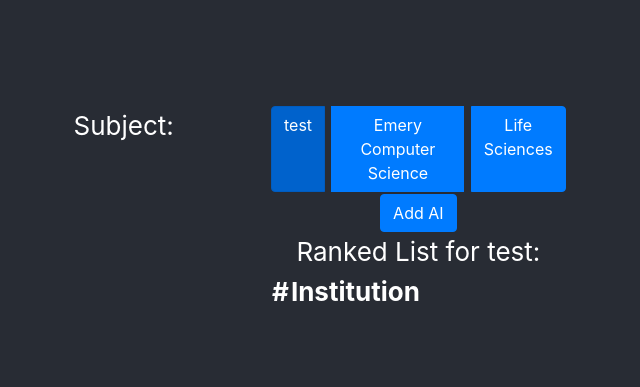
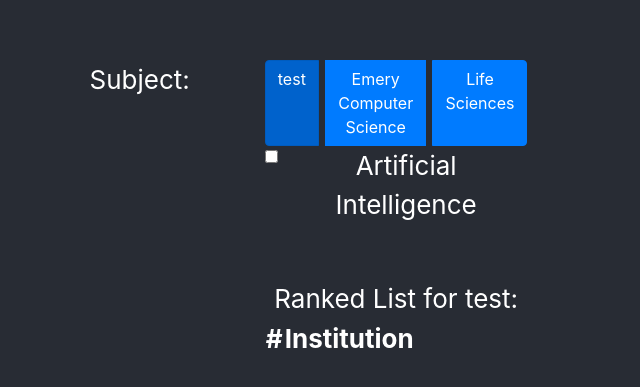
Before and after one commit to AlanChen4/StemRanked, a React (Create React App) app: page / in a window 1280 px wide. Shown: the part 191-578 px from the top of the page, without its empty margins (369-1009 px from the left). Built offline with nearby package versions, Linux system fonts and the light colour scheme.

Commit message:
Made AI component a checklist instead of a button

```diff
--- a/src/components/RankingInputForm.js
+++ b/src/components/RankingInputForm.js
@@ -56,7 +56,11 @@ function RankingInputForm() {
             Life Sciences
           </ToggleButton>
         </ToggleButtonGroup>
-        <Button onClick={addAI}>Add AI</Button>
+        <Form>
+          <Form.Group>
+            <Form.Check type="checkbox" label="Artificial Intelligence" onClick={addAI} />
+          </Form.Group>
+        </Form>
         <br />
         Ranked List for {selectedSubject}:
         <table>
```
